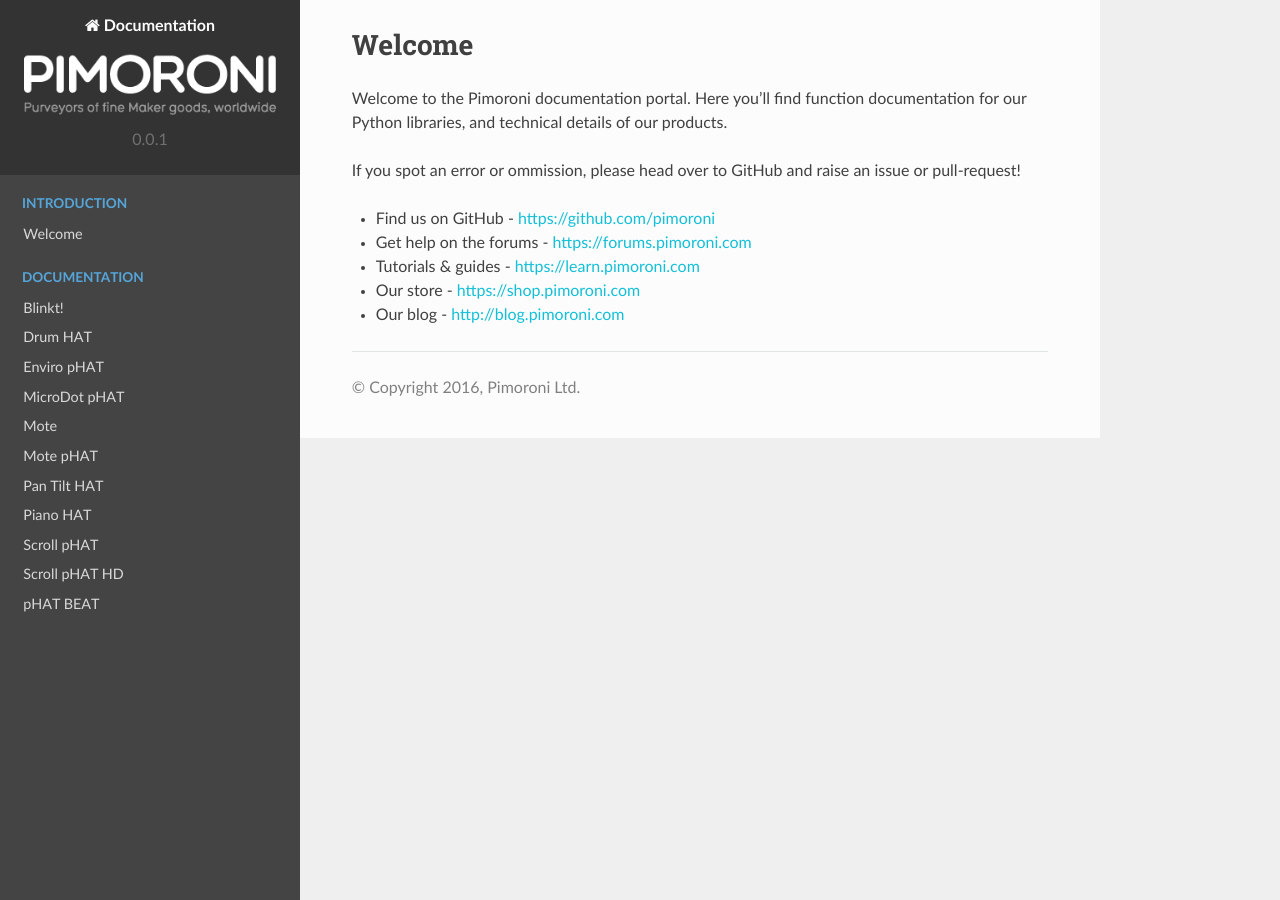
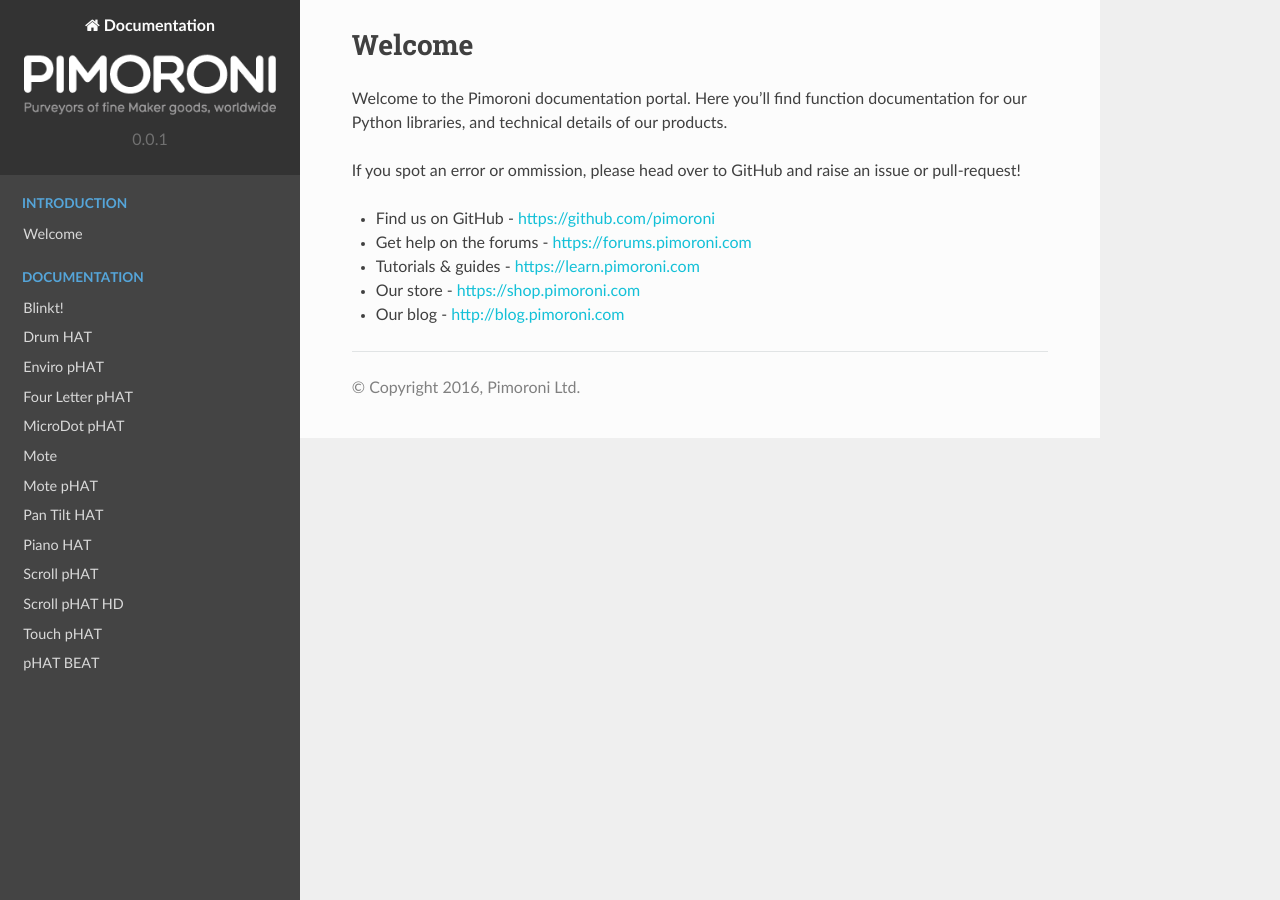
Before and after one commit to pimoroni/docs, a Sphinx documentation site: the page built from sphinx/index.rst, in a window 1280 px wide. Built offline with Sphinx 7.4.7 and the Read the Docs theme 2.0.0, drawn with Linux system fonts in a browser that asks for light colours.

Commit message:
Added Four Letter pHAT and Touch pHAT

```diff
--- a/sphinx/conf.py
+++ b/sphinx/conf.py
@@ -26,7 +26,9 @@
     Doc('Mote pHAT','motephat'),
     Doc('Pan Tilt HAT','pantilthat'),
     Doc('pHAT BEAT','phatbeat'),
-    Doc('Scroll pHAT HD','scrollphathd')
+    Doc('Scroll pHAT HD','scrollphathd'),
+    Doc('Four Letter pHAT','fourletterphat'),
+    Doc('Touch pHAT','touchphat')
 ]
 
 docs = map(lambda x:x.pickle(), docs)
```
